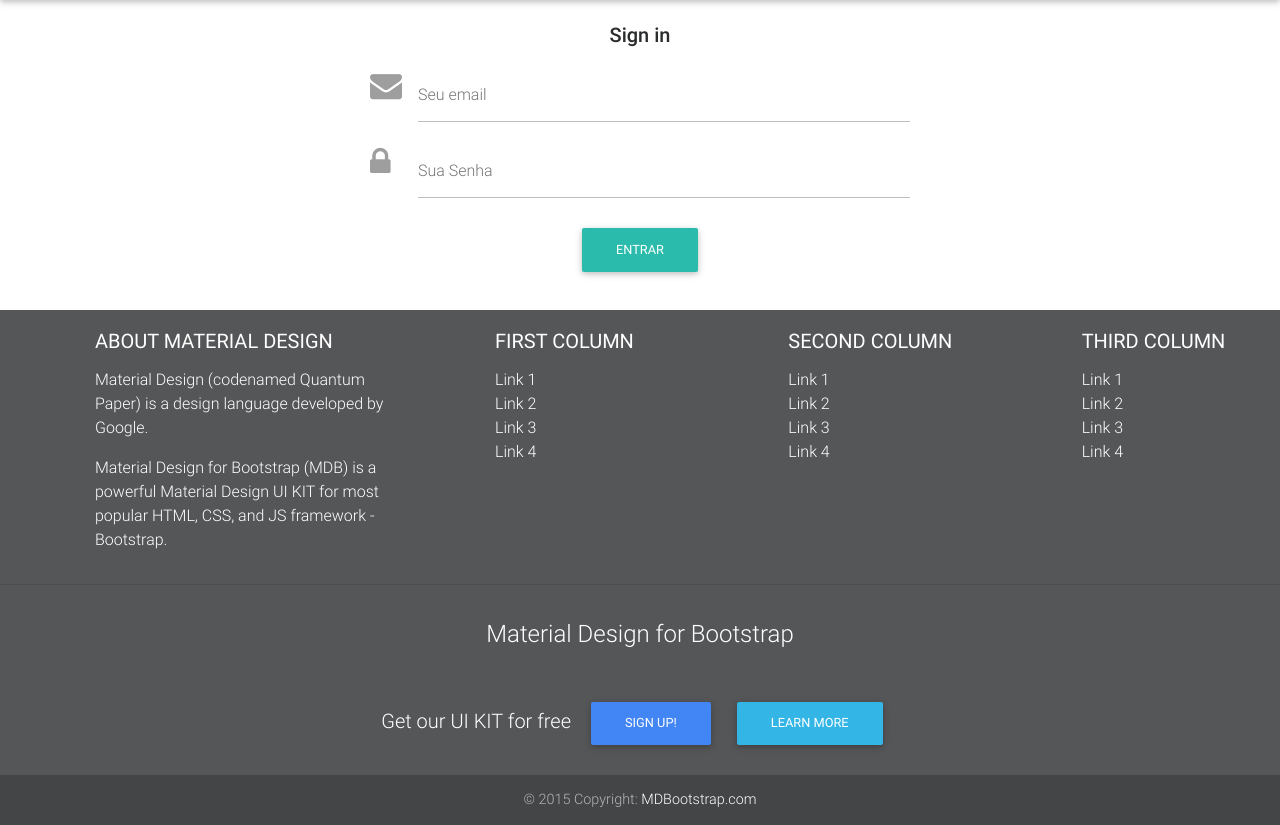
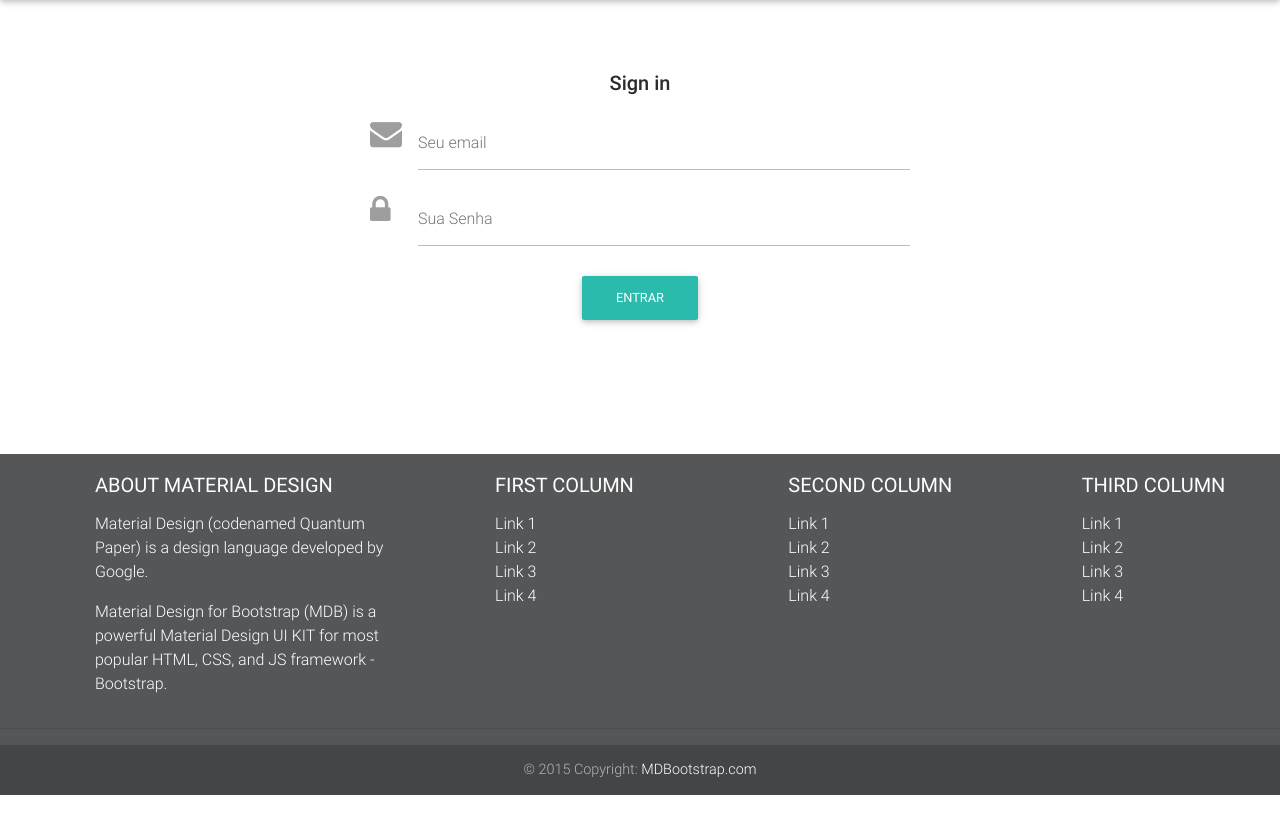
Before and after one commit to Kalgros20/TrabalhoLP2, a CodeIgniter app: page /TrabalhoLP2/index.php/login/index in a window 1280 px wide. Shown: the part 56-881 px from the top of the page. After the commit the page ends 851 px from the top, so only its background shows below. Run offline with CodeIgniter, Linux system fonts and the light colour scheme.

Commit message:
Alinhando home

```diff
--- a/application/controllers/Login.php
+++ b/application/controllers/Login.php
@@ -21,6 +21,9 @@ defined('BASEPATH') OR exit('No direct script access allowed');
 
               $email = $this->input->post('email', TRUE);
                 echo "$email";
+
+                $senha = $this->input->post('senha', TRUE);
+                echo "$senha";
             }
     }
 ?>
--- a/application/views/login/form.php
+++ b/application/views/login/form.php
@@ -1,4 +1,6 @@
 <body>
+<br>
+<br>
 <br>
 <div class="container">
     <div class="row justify-content-md-center">
@@ -8,13 +10,13 @@
 
                 <div class="md-form">
                     <i class="fa fa-envelope prefix grey-text"></i>
-                    <input type="text" id="defaultForm-email" class="form-control" name="email">
+                    <input type="text" id="defaultForm-email" class="form-control" name="email" required="true">
                     <label for="defaultForm-email">Seu email</label>
                 </div>
 
                 <div class="md-form">
                     <i class="fa fa-lock prefix grey-text"></i>
-                    <input type="password" id="defaultForm-pass" class="form-control">
+                    <input type="password" id="defaultForm-pass" class="form-control" name="senha" required="true">
                     <label for="defaltForm-pass">Sua Senha</label>
                 </div>
 
@@ -25,5 +27,10 @@
 
         </div>
     </div>
+    <br>
+    <br>
+    <br>
+    <br>
+
 
     <!-- Form login -->
--- a/application/views/static/footer.php
+++ b/application/views/static/footer.php
@@ -75,22 +75,7 @@
         </div>
         <!--/.Footer links-->
         <hr>
-        <!--Call to action-->
-        <div class="call-to-action">
-            <h4 class="mb-5">Material Design for Bootstrap</h4>
-            <ul>
-                <li>
-                    <h5>Get our UI KIT for free</h5>
-                </li>
-                <li>
-                    <a target="_blank" href="https://mdbootstrap.com/getting-started/" class="btn btn-primary waves-effect waves-light" rel="nofollow">Sign up!</a>
-                </li>
-                <li>
-                    <a target="_blank" href="https://mdbootstrap.com/material-design-for-bootstrap/" class="btn btn-info waves-effect waves-light" rel="nofollow">Learn more</a>
-                </li>
-            </ul>
-        </div>
-        <!--/.Call to action-->
+
 
         <!--Copyright-->
         <div class="footer-copyright">
--- a/assets/css/style.css
+++ b/assets/css/style.css
@@ -1,3 +1,7 @@
 form{
     margin: 10%;
 }
+
+footer{
+
+}
```
